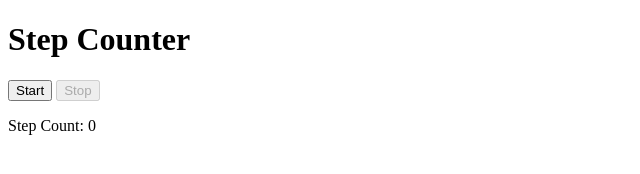
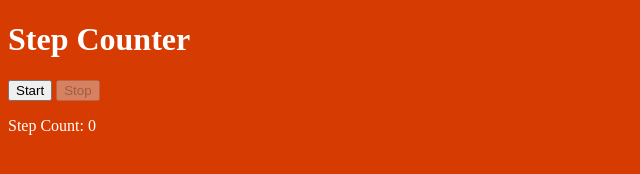
Before and after one commit to mbagnara/stepsCount, a plain HTML site: page index.html in a window 1280 px wide. Shown: the whole page, without its empty margins (0-640 px from the left). Drawn offline with Linux system fonts and the light colour scheme.

Commit message:
Add files via upload
Updated version of the HTML code that generates a random background color every time the page is loaded for the first time.

In this updated code, the generateRandomColor function generates a random hexadecimal color value by randomly selecting characters from the set of alphanumeric characters (0-9, A-F). The setRandomBackgroundColor function is called during the initial page load to set the background color of the body element using the generated random color.

```diff
--- a/index.html
+++ b/index.html
@@ -2,6 +2,12 @@
 <html>
 <head>
   <title>Step Counter</title>
+  <style>
+    body {
+      background-color: #000; /* Default background color */
+      color: #fff;
+    }
+  </style>
 </head>
 <body>
   <h1>Step Counter</h1>
@@ -15,6 +21,24 @@
     let isStepDetected = false;
     const threshold = 10; // Adjust the threshold value based on your requirements
     const stepDelay = 1000; // Adjust the step delay (in milliseconds) based on your requirements
+
+    function generateRandomColor() {
+      const letters = '0123456789ABCDEF';
+      let color = '#';
+      for (let i = 0; i < 6; i++) {
+        color += letters[Math.floor(Math.random() * 16)];
+      }
+      return color;
+    }
+
+    function setRandomBackgroundColor() {
+      const body = document.body;
+      const randomColor = generateRandomColor();
+      body.style.backgroundColor = randomColor;
+    }
+
+    // Set random background color on initial page load
+    setRandomBackgroundColor();
 
     function startStepCounter() {
       if ('Accelerometer' in window) {
```
